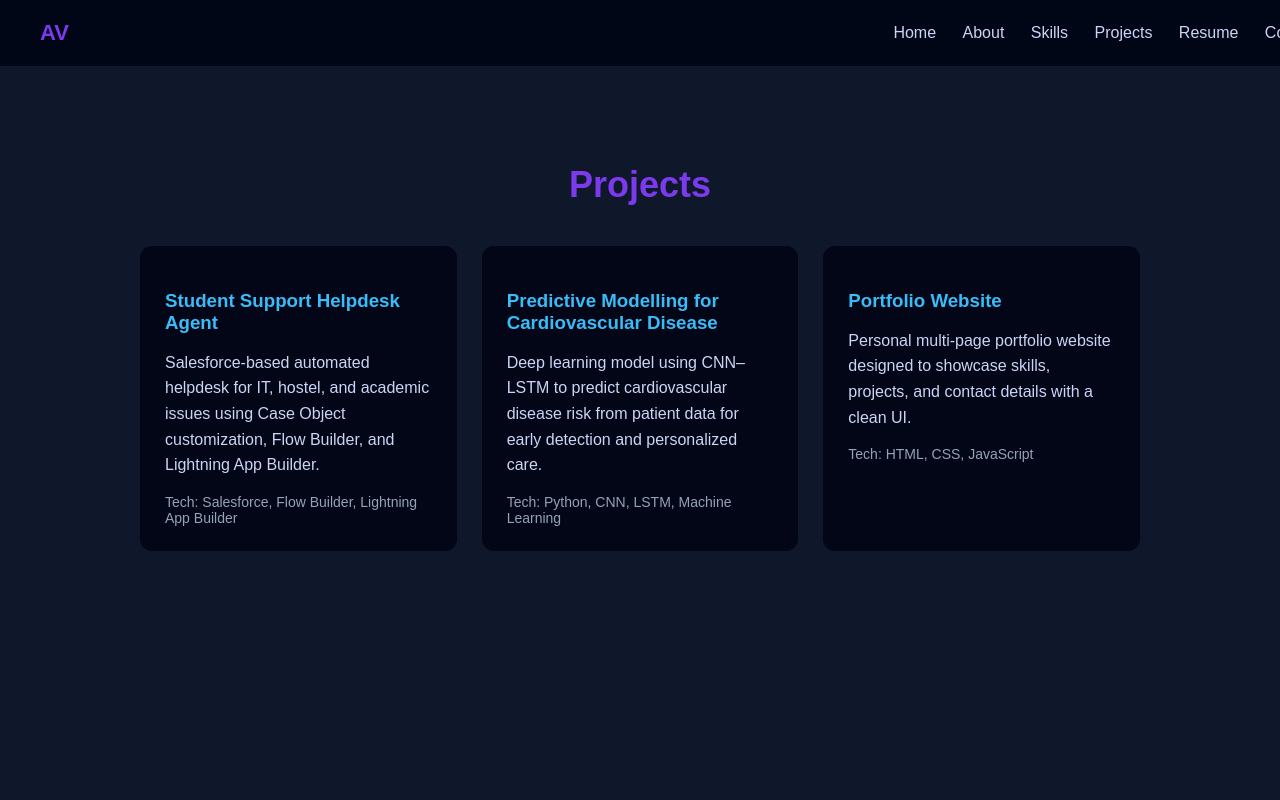
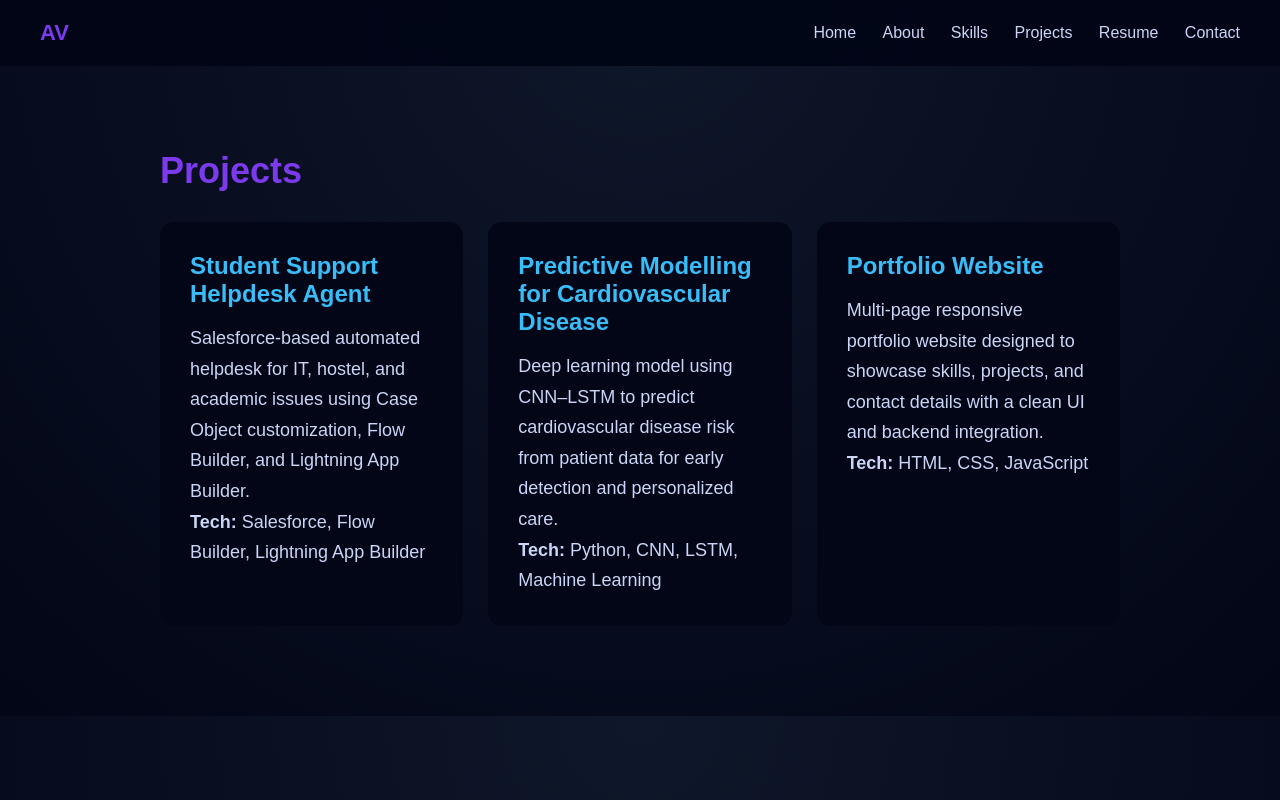
Before and after one commit to Vars791/varshith-portfolio, a plain HTML site: page projects.html in a window 1280 px wide. Drawn offline with Linux system fonts and the light colour scheme; files that its build step writes are made by us from their sources.

Commit message:
Update projects.html

```diff
--- a/projects.html
+++ b/projects.html
@@ -2,96 +2,15 @@
 <html lang="en">
 <head>
   <meta charset="UTF-8">
-  <title>Projects | Varshith</title>
+  <title>Projects | Varshith Goud</title>
   <meta name="viewport" content="width=device-width, initial-scale=1.0">
+
+  <!-- Global CSS -->
+  <link rel="stylesheet" href="css/style.css">
 
   <!-- Font Awesome -->
   <link rel="stylesheet"
     href="https://cdnjs.cloudflare.com/ajax/libs/font-awesome/6.5.0/css/all.min.css">
-
-  <style>
-    body {
-      margin: 0;
-      font-family: Arial, sans-serif;
-      background: #0f172a;
-      color: #e5e7eb;
-      padding-top: 80px;
-    }
-
-    /* NAVBAR */
-    nav {
-      display: flex;
-      justify-content: space-between;
-      align-items: center;
-      padding: 20px 40px;
-      position: fixed;
-      width: 100%;
-      top: 0;
-      background: rgba(2, 6, 23, 0.95);
-      backdrop-filter: blur(10px);
-      z-index: 1000;
-    }
-
-    nav a {
-      color: #cbd5f5;
-      text-decoration: none;
-      margin-left: 22px;
-      font-weight: 500;
-    }
-
-    nav a:hover {
-      color: #7c3aed;
-    }
-
-    /* CONTENT */
-    .container {
-      max-width: 1000px;
-      margin: auto;
-      padding: 60px 20px;
-    }
-
-    h1 {
-      font-size: 36px;
-      color: #7c3aed;
-      margin-bottom: 40px;
-      text-align: center;
-    }
-
-    /* PROJECT GRID */
-    .projects {
-      display: grid;
-      grid-template-columns: repeat(auto-fit, minmax(280px, 1fr));
-      gap: 25px;
-    }
-
-    .project-card {
-      background: #020617;
-      padding: 25px;
-      border-radius: 12px;
-      transition: transform 0.3s;
-    }
-
-    .project-card:hover {
-      transform: translateY(-6px);
-    }
-
-    .project-card h3 {
-      color: #38bdf8;
-      margin-bottom: 10px;
-    }
-
-    .project-card p {
-      color: #cbd5f5;
-      font-size: 16px;
-      line-height: 1.6;
-    }
-
-    .tech {
-      margin-top: 15px;
-      font-size: 14px;
-      color: #94a3b8;
-    }
-  </style>
 </head>
 
 <body>
@@ -111,47 +30,45 @@
 
 <!-- PROJECTS CONTENT -->
 <div class="container">
+
   <h1>Projects</h1>
 
   <div class="projects">
 
-    <div class="project-card">
-      <h3>Student Support Helpdesk Agent</h3>
+    <div class="card">
+      <h2>Student Support Helpdesk Agent</h2>
       <p>
         Salesforce-based automated helpdesk for IT, hostel, and academic
         issues using Case Object customization, Flow Builder, and
         Lightning App Builder.
       </p>
-      <div class="tech">
-        Tech: Salesforce, Flow Builder, Lightning App Builder
-      </div>
+      <p><strong>Tech:</strong> Salesforce, Flow Builder, Lightning App Builder</p>
     </div>
 
-    <div class="project-card">
-      <h3>Predictive Modelling for Cardiovascular Disease</h3>
+    <div class="card">
+      <h2>Predictive Modelling for Cardiovascular Disease</h2>
       <p>
         Deep learning model using CNN–LSTM to predict cardiovascular
         disease risk from patient data for early detection and
         personalized care.
       </p>
-      <div class="tech">
-        Tech: Python, CNN, LSTM, Machine Learning
-      </div>
+      <p><strong>Tech:</strong> Python, CNN, LSTM, Machine Learning</p>
     </div>
 
-    <div class="project-card">
-      <h3>Portfolio Website</h3>
+    <div class="card">
+      <h2>Portfolio Website</h2>
       <p>
-        Personal multi-page portfolio website designed to showcase
-        skills, projects, and contact details with a clean UI.
+        Multi-page responsive portfolio website designed to showcase
+        skills, projects, and contact details with a clean UI and
+        backend integration.
       </p>
-      <div class="tech">
-        Tech: HTML, CSS, JavaScript
-      </div>
+      <p><strong>Tech:</strong> HTML, CSS, JavaScript</p>
     </div>
 
   </div>
+
 </div>
 
+<script src="js/script.js"></script>
 </body>
 </html>
```
